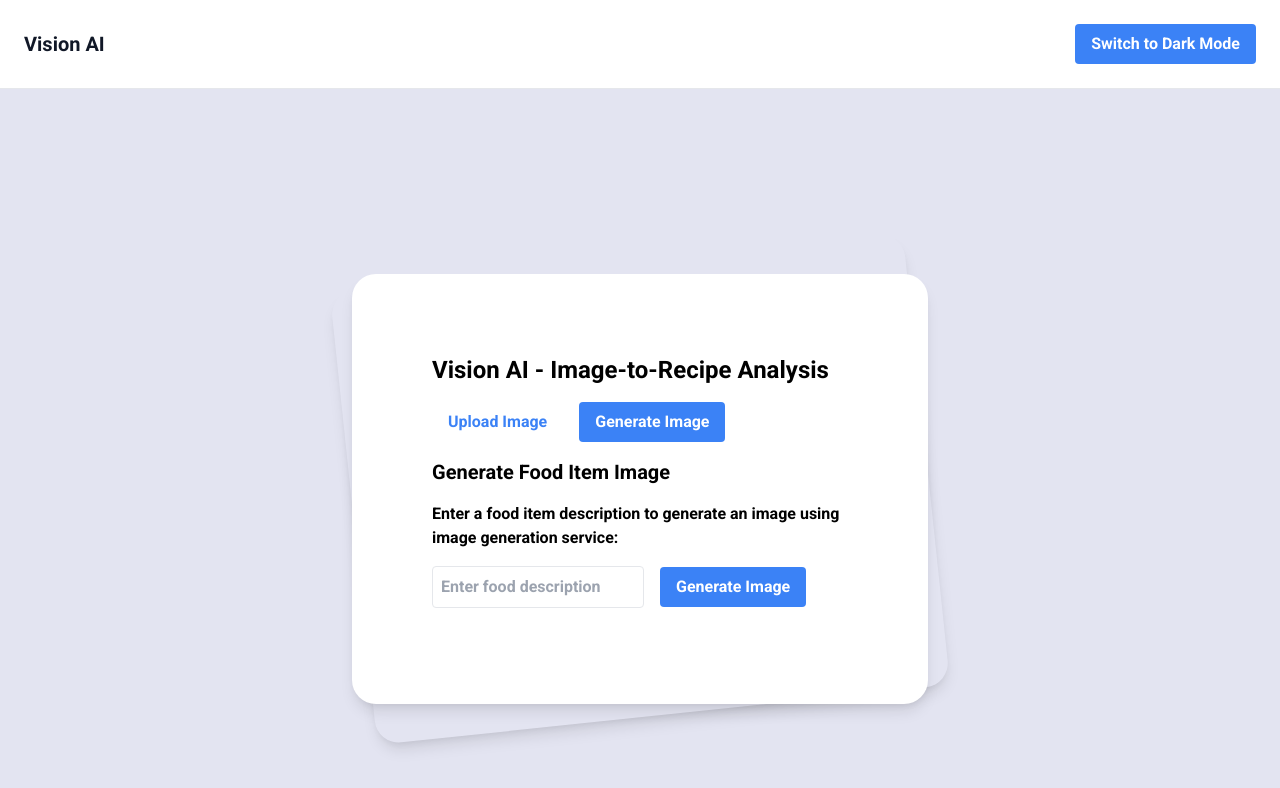
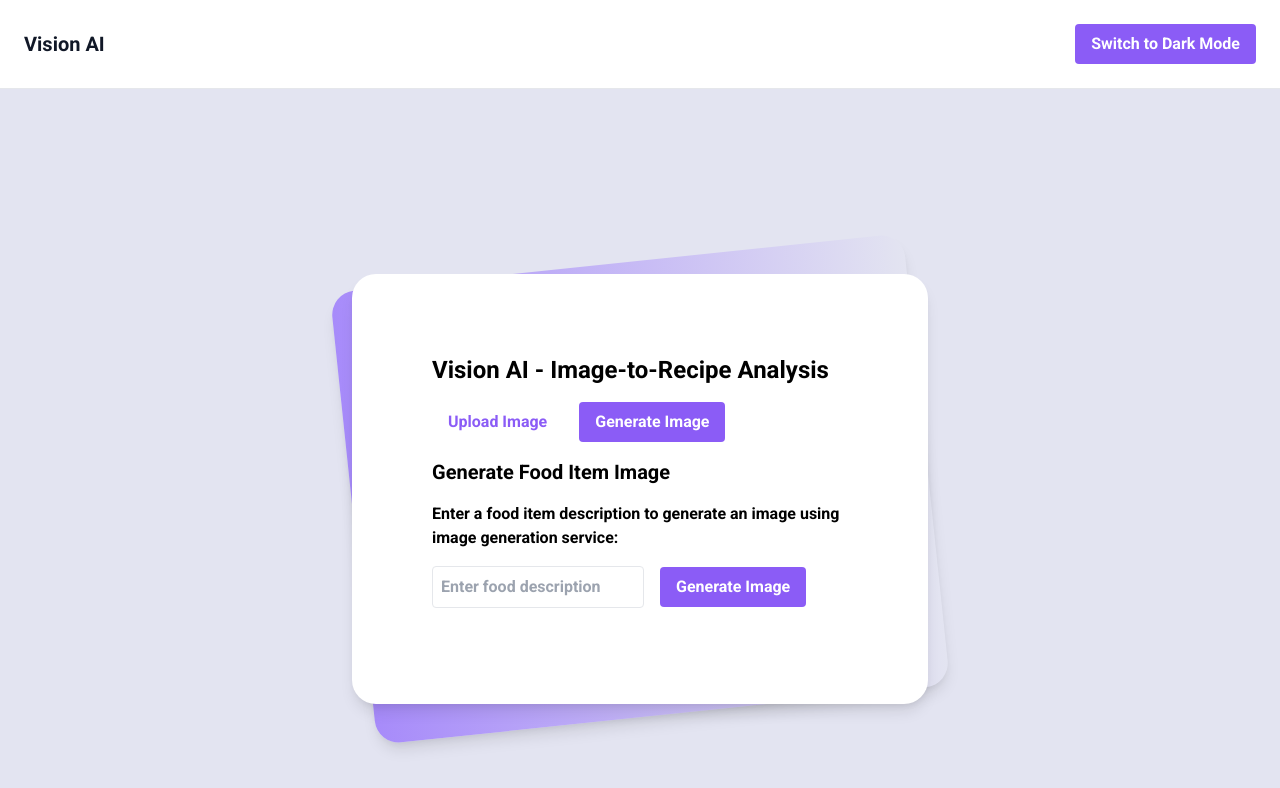
Before and after one commit to Harry2k21/Vision-Tool-AI, a React (Create React App) app: page / in a window 1280 px wide. Both pictures are taken after a click on the button "Generate Image". Shown: the top 788 px of the page. Built offline with nearby package versions, Linux system fonts and the light colour scheme; no server answers.

Commit message:
colour change purple button

```diff
--- a/src/components/ImageGenerationTab.js
+++ b/src/components/ImageGenerationTab.js
@@ -56,7 +56,7 @@ function ImageGenerationTab({ darkMode }) {
         />
         <button
           type="submit"
-          className="bg-blue-500 hover:bg-blue-700 text-white font-bold py-2 px-4 rounded"
+          className="bg-purple-500 hover:bg-purple-700 text-white font-bold py-2 px-4 rounded"
         >
           Generate Image
         </button>
--- a/src/components/Navbar.js
+++ b/src/components/Navbar.js
@@ -13,7 +13,7 @@ const Navbar = ({ darkMode, toggleDarkMode }) => {
         <div>
           <button
             onClick={toggleDarkMode}
-            className={"bg-blue-500 text-white px-4 py-2 rounded"}
+            className={"bg-purple-500 text-white px-4 py-2 rounded hover:bg-purple-700"}
           >
             {darkMode ? "Switch to Light Mode" : "Switch to Dark Mode"}
           </button>
--- a/src/pages/HomePage.js
+++ b/src/pages/HomePage.js
@@ -55,7 +55,7 @@ function HomePage({ darkMode, handleImageUpload, imageUrl, recipe, isLoading })
       <div className="relative py-3 sm:max-w-xl sm:mx-auto">
         <div
           className={`absolute inset-0 ${
-            darkMode ? "bg-gradient-to-r from-gray-800" : "bg-gradient-to-r from-cyan-400"
+            darkMode ? "bg-gradient-to-r from-gray-800" : "bg-gradient-to-r from-purple-400"
           } to-light-blue-500 shadow-lg transform -skew-y-6 sm:skew-y-0 sm:-rotate-6 sm:rounded-3xl`}
         ></div>
         <div className="relative px-4 py-10 bg-white shadow-lg sm:rounded-3xl sm:p-20">
@@ -68,8 +68,8 @@ function HomePage({ darkMode, handleImageUpload, imageUrl, recipe, isLoading })
               onClick={() => setActiveTab('upload')}
               className={`font-bold py-2 px-4 rounded ${
                 activeTab === 'upload'
-                  ? 'bg-blue-500 text-white'
-                  : 'text-blue-500'
+                  ? 'bg-purple-500  hover:bg-purple-700 text-white'
+                  : 'text-purple-500'
               }`}
             >
               Upload Image
@@ -78,8 +78,8 @@ function HomePage({ darkMode, handleImageUpload, imageUrl, recipe, isLoading })
               onClick={() => setActiveTab('generate')}
               className={`font-bold py-2 px-4 rounded ml-4 ${
                 activeTab === 'generate'
-                  ? 'bg-blue-500 text-white'
-                  : 'text-blue-500'
+                  ? 'bg-purple-500 hover:bg-purple-700 text-white '
+                  : 'text-purple-500'
               }`}
             >
               Generate Image
@@ -114,13 +114,13 @@ function HomePage({ darkMode, handleImageUpload, imageUrl, recipe, isLoading })
                   {/* Save and share recipe buttons */}
                   <button
                     onClick={() => handleSaveRecipe(recipe)}
-                    className="mt-4 bg-blue-500 hover:bg-blue-700 text-white font-bold py-2 px-4 rounded mr-2"
+                    className="mt-4 bg-purple-500 hover:bg-blue-700 text-white font-bold py-2 px-4 rounded mr-2"
                   >
                     Save Recipe
                   </button>
                   <button
                     onClick={() => handleShareRecipe(recipe)}
-                    className="mt-4 bg-green-500 hover:bg-green-700 text-white font-bold py-2 px-4 rounded"
+                    className="mt-4 bg-purple-500 hover:bg-green-700 text-white font-bold py-2 px-4 rounded"
                   >
                     Share Recipe
                   </button>
```
Also changed, not shown: 1 other file (tests, documents, lock files or other folders).
